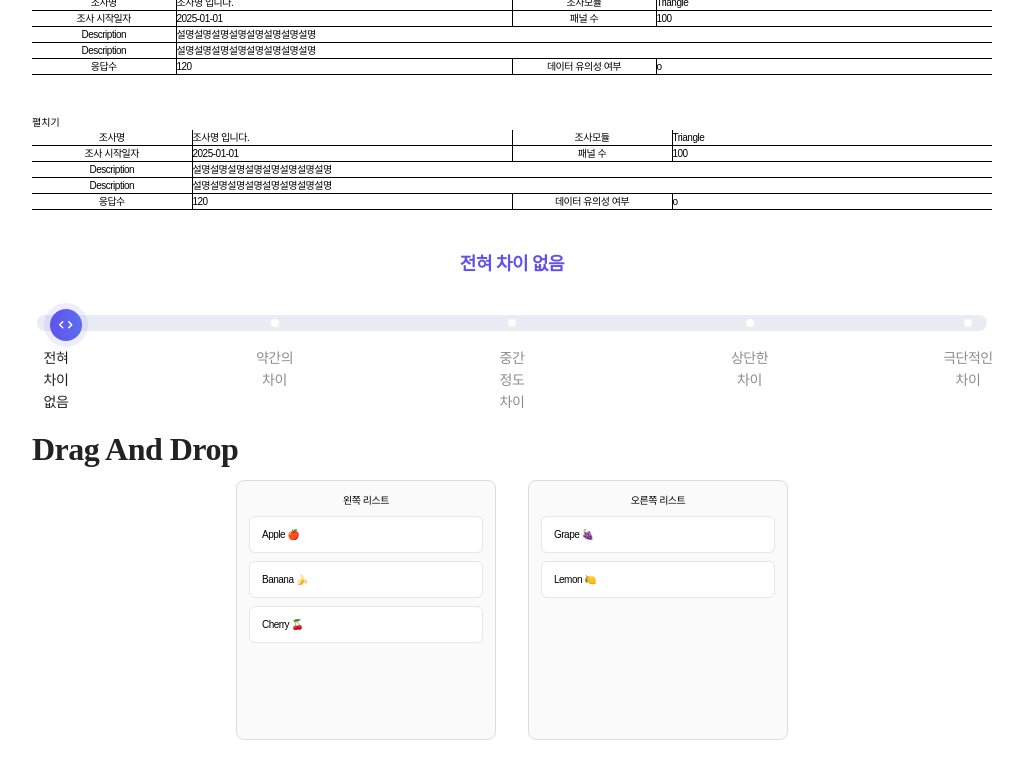
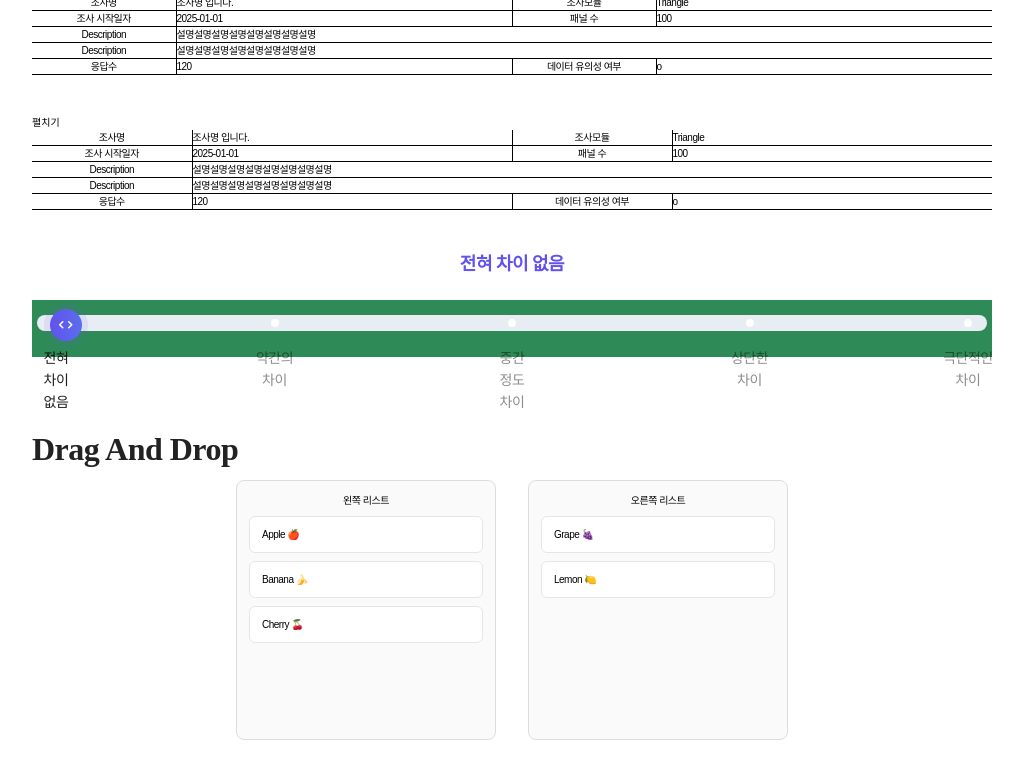
Before and after one commit to 9Gu-Mo/React_Antd, a React (Vite) app: page /common in a window 1280 px wide. Shown: the part 2054-2832 px from the top of the page, without its empty margins (128-1151 px from the left). Built offline with nearby package versions, Linux system fonts and the light colour scheme; a web font is replaced by a local one.

Commit message:
테스트

```diff
--- a/src/components/common/SliderFiveStep.tsx
+++ b/src/components/common/SliderFiveStep.tsx
@@ -12,21 +12,32 @@ export default function SliderFiveStep() {
   };
 
   const [sliderValue, setSliderValue] = useState<number>(0);
+  const [tooltipOpen, setTooltipOpen] = useState(false);
 
   return (
     <>
       <div className="slider-wrap">
         <Typography>{marksFiveStep[sliderValue] as string}</Typography>
+        <div
+          onTouchStart={() => setTooltipOpen(true)}
+          onTouchEnd={() => setTooltipOpen(false)}
+          onMouseDown={() => setTooltipOpen(true)}
+          onMouseUp={() => setTooltipOpen(false)}
+          className="test"
+        >
           <Slider
             marks={marksFiveStep}
             step={null}
+            value={sliderValue}
             onChange={(value) => setSliderValue(value)}
             tooltip={{
+              open: tooltipOpen,
               formatter: (value) => marksFiveStep[value as number] as string,
               rootClassName: "ant-tooltip-custom",
             }}
           />
         </div>
+      </div>
     </>
   );
 }
--- a/src/global.scss
+++ b/src/global.scss
@@ -821,3 +821,7 @@ h2.ant-typography {
     }
   }
 }
+
+.test {
+  background-color: seagreen;
+}
```
Lines whose indentation alone changed are shown as unchanged.
